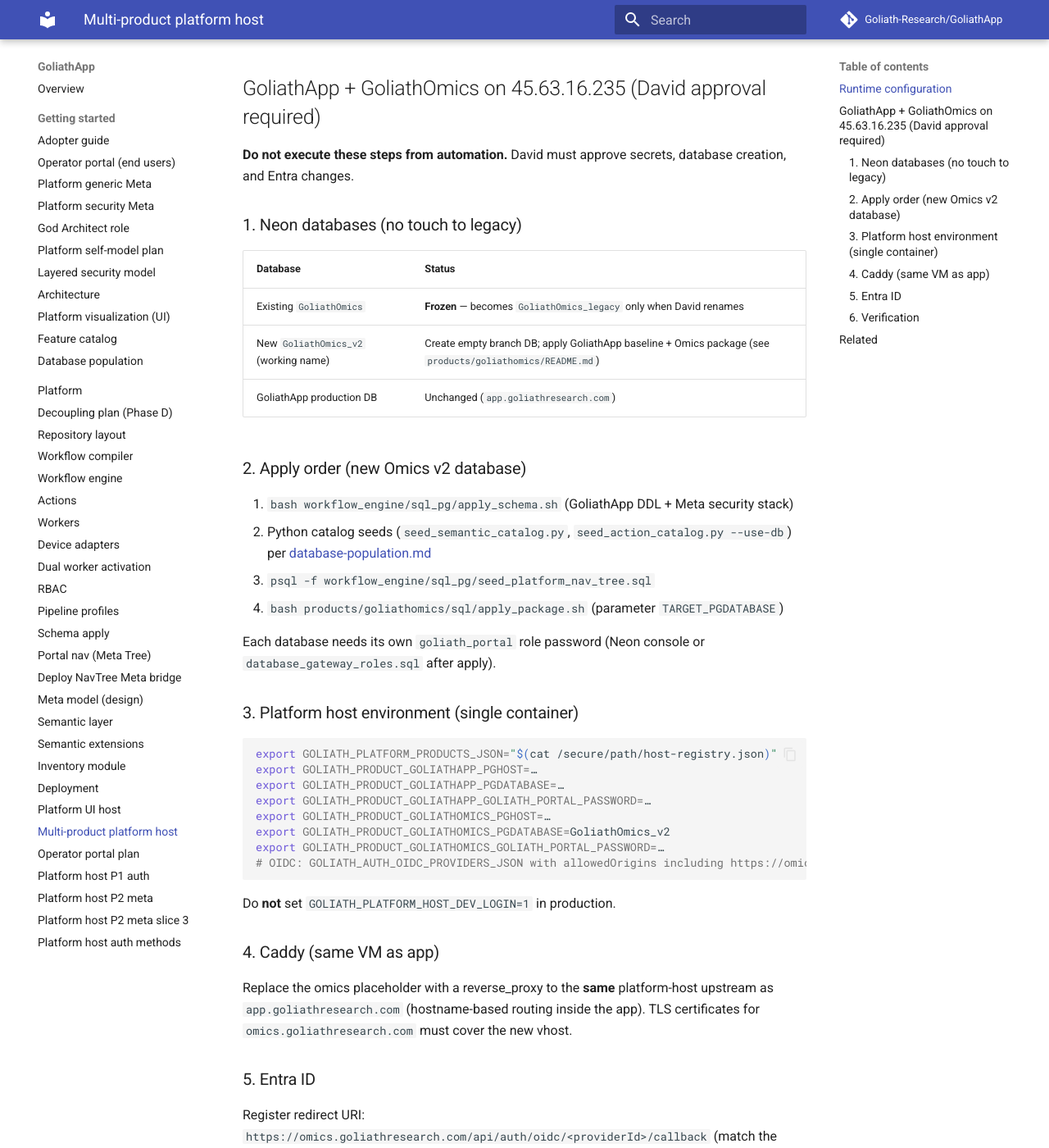
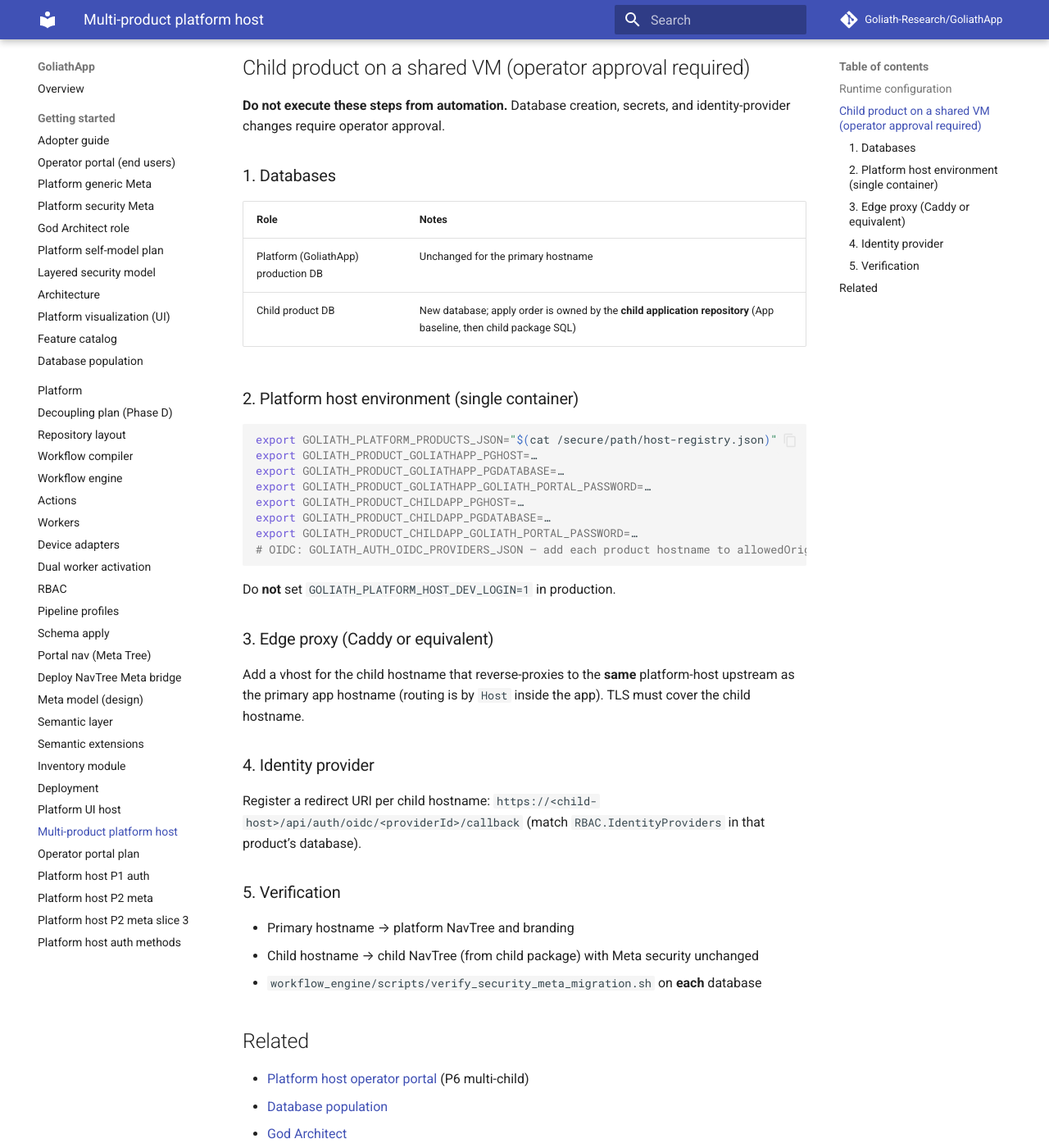
Before and after one commit to Goliath-Research/GoliathApp, an MkDocs documentation site: the page built from docs/deploy/multi-product-platform-host.md, in a window 1280 px wide and 1400 px high, scrolled down 861 px. Shown: the whole window at 82% size. Built offline with MkDocs 1.6.1 and Material for MkDocs 9.7.7, drawn with Linux system fonts in a browser that asks for light colours; comment, search, counter and statistics services are not loaded; some of the changed text lies outside the part shown.

Commit message:
fix(arch): neutral multi-product examples; strict child-app token guard
Co-authored-by: David Izada Rodriguez <davidizadar@GoliathResearch.com>

````diff
--- a/docs/deploy/multi-product-platform-host.md
+++ b/docs/deploy/multi-product-platform-host.md
@@ -1,10 +1,10 @@
 # Multi-product platform host (one VM, multiple databases)
 
-The platform host can serve **multiple child products** from a single Node process. Each HTTP hostname selects a **product id**, which selects a **PostgreSQL database** (separate `goliath_portal` login per database). GoliathApp core code stays product-neutral; product-specific seeds and Meta classes live under `products/<product_id>/` or in the child application repository.
+The platform host can serve **multiple child products** from a single Node process. Each HTTP hostname selects a **product id**, which selects a **PostgreSQL database** (separate `goliath_portal` login per database). GoliathApp core code stays product-neutral; product-specific seeds and Meta classes live in **child application repositories**.
 
 ## Runtime configuration
 
-Set `GOLIATH_PLATFORM_PRODUCTS_JSON` to a JSON document matching `products/host-registry.example.json` in the repository root. Each product uses **environment variables derived from its id** (uppercase):
+Set `GOLIATH_PLATFORM_PRODUCTS_JSON` to a JSON document matching `deploy/examples/host-registry.example.json` in the repository root. Each product uses **environment variables derived from its id** (uppercase):
 
 | Variable | Purpose |
 |----------|---------|
@@ -17,55 +17,45 @@ When `GOLIATH_PLATFORM_PRODUCTS_JSON` is **unset**, the host keeps today’s sin
 
 The edge middleware resolves the product from the `Host` header and forwards `x-goliath-product-id` to server handlers.
 
-## GoliathApp + GoliathOmics on 45.63.16.235 (David approval required)
+## Child product on a shared VM (operator approval required)
 
-**Do not execute these steps from automation.** David must approve secrets, database creation, and Entra changes.
+**Do not execute these steps from automation.** Database creation, secrets, and identity-provider changes require operator approval.
 
-### 1. Neon databases (no touch to legacy)
+### 1. Databases
 
-| Database | Status |
-|----------|--------|
-| Existing `GoliathOmics` | **Frozen** — becomes `GoliathOmics_legacy` only when David renames |
-| New `GoliathOmics_v2` (working name) | Create empty branch DB; apply GoliathApp baseline + Omics package (see `products/goliathomics/README.md`) |
-| GoliathApp production DB | Unchanged (`app.goliathresearch.com`) |
+| Role | Notes |
+|------|--------|
+| Platform (GoliathApp) production DB | Unchanged for the primary hostname |
+| Child product DB | New database; apply order is owned by the **child application repository** (App baseline, then child package SQL) |
 
-### 2. Apply order (new Omics v2 database)
-
-1. `bash workflow_engine/sql_pg/apply_schema.sh` (GoliathApp DDL + Meta security stack)
-2. Python catalog seeds (`seed_semantic_catalog.py`, `seed_action_catalog.py --use-db`) per [database-population.md](../database-population.md)
-3. `psql -f workflow_engine/sql_pg/seed_platform_nav_tree.sql`
-4. `bash products/goliathomics/sql/apply_package.sh` (parameter `TARGET_PGDATABASE`)
-
-Each database needs its own `goliath_portal` role password (Neon console or `database_gateway_roles.sql` after apply).
-
-### 3. Platform host environment (single container)
+### 2. Platform host environment (single container)
 
 ```bash
 export GOLIATH_PLATFORM_PRODUCTS_JSON="$(cat /secure/path/host-registry.json)"
 export GOLIATH_PRODUCT_GOLIATHAPP_PGHOST=…
 export GOLIATH_PRODUCT_GOLIATHAPP_PGDATABASE=…
 export GOLIATH_PRODUCT_GOLIATHAPP_GOLIATH_PORTAL_PASSWORD=…
-export GOLIATH_PRODUCT_GOLIATHOMICS_PGHOST=…
-export GOLIATH_PRODUCT_GOLIATHOMICS_PGDATABASE=GoliathOmics_v2
-export GOLIATH_PRODUCT_GOLIATHOMICS_GOLIATH_PORTAL_PASSWORD=…
-# OIDC: GOLIATH_AUTH_OIDC_PROVIDERS_JSON with allowedOrigins including https://omics.goliathresearch.com
+export GOLIATH_PRODUCT_CHILDAPP_PGHOST=…
+export GOLIATH_PRODUCT_CHILDAPP_PGDATABASE=…
+export GOLIATH_PRODUCT_CHILDAPP_GOLIATH_PORTAL_PASSWORD=…
+# OIDC: GOLIATH_AUTH_OIDC_PROVIDERS_JSON — add each product hostname to allowedOrigins
 ```
 
 Do **not** set `GOLIATH_PLATFORM_HOST_DEV_LOGIN=1` in production.
 
-### 4. Caddy (same VM as app)
+### 3. Edge proxy (Caddy or equivalent)
 
-Replace the omics placeholder with a reverse_proxy to the **same** platform-host upstream as `app.goliathresearch.com` (hostname-based routing inside the app). TLS certificates for `omics.goliathresearch.com` must cover the new vhost.
+Add a vhost for the child hostname that reverse-proxies to the **same** platform-host upstream as the primary app hostname (routing is by `Host` inside the app). TLS must cover the child hostname.
 
-### 5. Entra ID
+### 4. Identity provider
 
-Register redirect URI: `https://omics.goliathresearch.com/api/auth/oidc/<providerId>/callback` (match the provider id configured in the Omics database’s `RBAC.IdentityProviders` row). The App registration may be shared or per-product depending on David’s tenant layout.
+Register a redirect URI per child hostname: `https://<child-host>/api/auth/oidc/<providerId>/callback` (match `RBAC.IdentityProviders` in that product’s database).
 
-### 6. Verification
+### 5. Verification
 
-- Sign in on `app.*` → GoliathApp NavTree and branding
-- Sign in on `omics.*` with God Architect active role → non-empty nav + meta workspaces (god_architect operator superset applies per database)
-- `workflow_engine/scripts/verify_security_meta_migration.sh` on each database
+- Primary hostname → platform NavTree and branding
+- Child hostname → child NavTree (from child package) with Meta security unchanged
+- `workflow_engine/scripts/verify_security_meta_migration.sh` on **each** database
 
 ## Related
 
````
Also changed, not shown: 3 other files.
